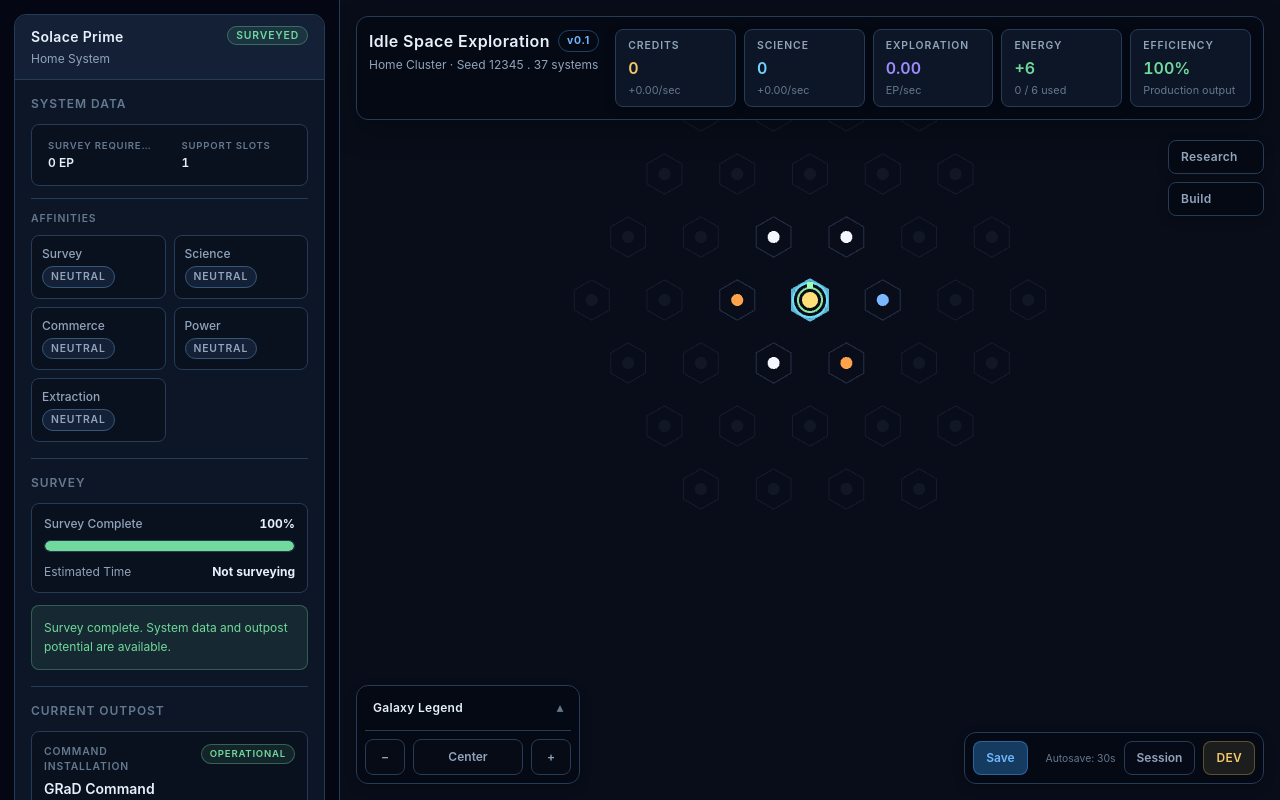
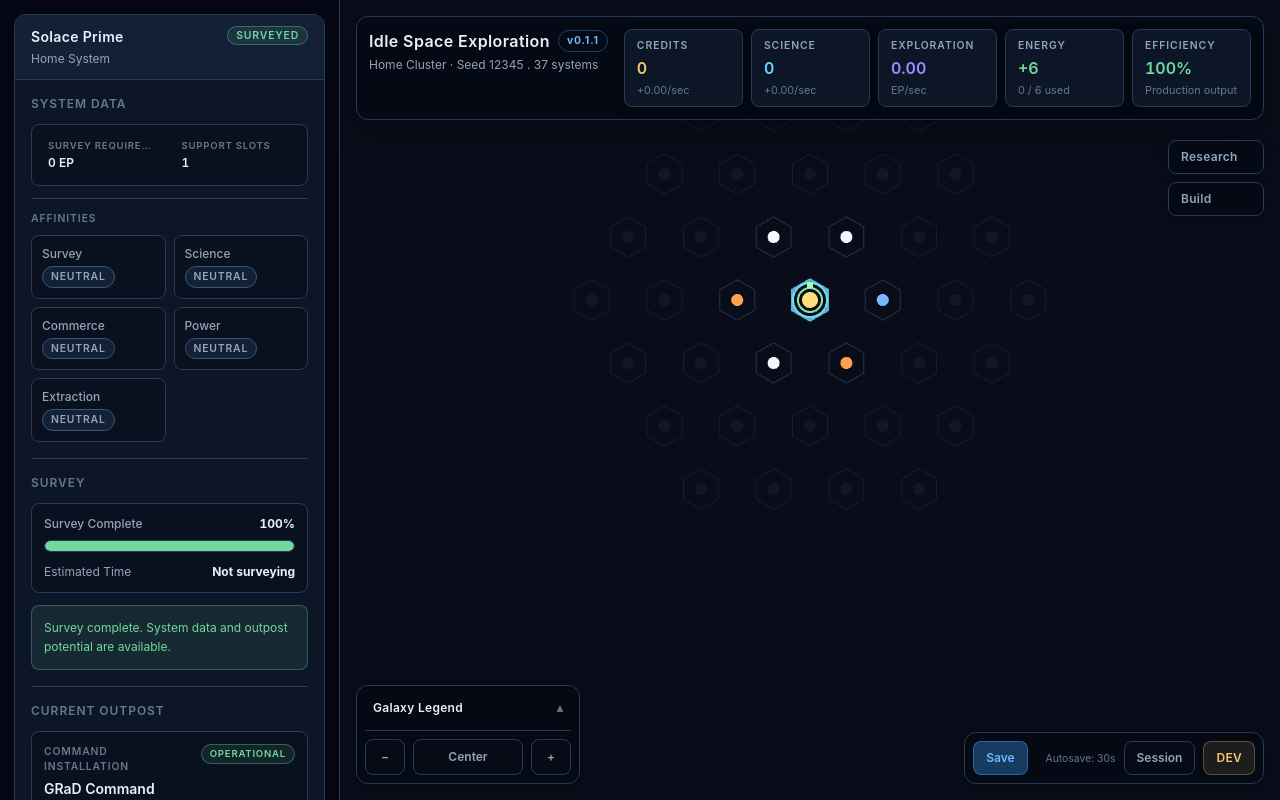
Before and after one commit to michael-speer87/idle-space-exploration, a React (Vite) app: page / in a window 1280 px wide. Built offline with nearby package versions, Linux system fonts and the light colour scheme.

Commit message:
Bump version to v0.1.1

```diff
--- a/src/App.tsx
+++ b/src/App.tsx
@@ -32,7 +32,7 @@ import { MissionWorkspace } from "./components/ui/MissionWorkspace";
 import { Dock } from "./components/ui/Dock";
 import { BuildPanel } from "./components/BuildPanel";
 
-const GAME_VERSION_LABEL = "v0.1";
+const GAME_VERSION_LABEL = "v0.1.1";
 
 type MissionWorkspaceId = "research" | "build" | "dev";
 
@@ -281,7 +281,7 @@ function GameScreen() {
                 text-[0.65rem] font-bold tracking-[0.08em]
                 text-ise-accent-hover
               "
-                title="MVP Candidate v0.1"
+                title="Idle Space Exploration v0.1.1"
               >
                 {GAME_VERSION_LABEL}
               </span>
```
